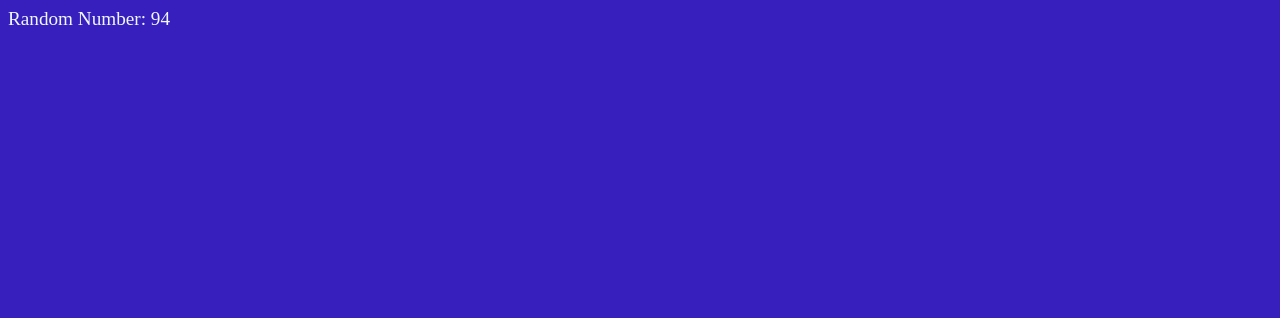
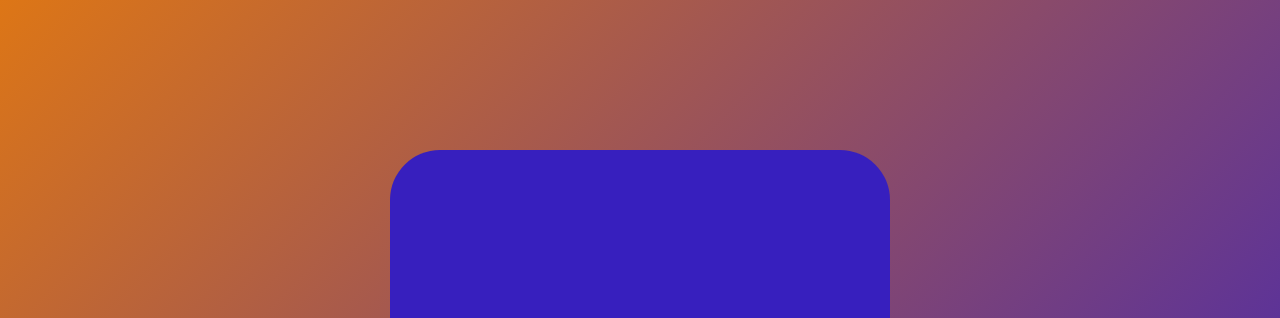
Before and after one commit to VedantCodes30/100-Days-Learning-Challenge, a plain HTML site: page day-7/index.html in a window 1280 px wide. Shown: the top 318 px of the page. Drawn offline with Linux system fonts and the light colour scheme.

Commit message:
Random number generator

```diff
--- a/day-7/index.html
+++ b/day-7/index.html
@@ -3,7 +3,7 @@
   <head>
     <meta charset="UTF-8" />
     <meta name="viewport" content="width=device-width, initial-scale=1.0" />
-    <title>Index</title>
+    <title>Day 7</title>
     <link rel="stylesheet" href="style.css" />
   </head>
   <body>
--- a/day-7/index.js
+++ b/day-7/index.js
@@ -1,3 +1,12 @@
-let randomNum = Math.floor(Math.random() * 100) + 1;
+// Create a div element with the id "rand"
+let randomNum = document.createElement('div');
+randomNum.id = 'rand';
 
-document.write("Random Number: " + randomNum)
+// Generate a random number
+let randomNumber = Math.floor(Math.random() * 100) + 1;
+
+// Set the inner text of the div to display the random number
+randomNum.innerText = "Random Number Generator:  " + randomNumber;
+
+// Append the div to the body of the document
+document.body.appendChild(randomNum);
--- a/day-7/style.css
+++ b/day-7/style.css
@@ -1,5 +1,25 @@
 body {
+  background: linear-gradient(135deg, rgb(221, 118, 22), rgb(55, 31, 190));
+  background-size: 100% 100%;
+  background-attachment: fixed;
+  margin: 0;
+  display: flex;
+  justify-content: center;
+  align-items: center;
+  height: 100vh;
+  margin: 0;
+  color: white;
+}
+
+#rand {
+  align-items: center;
+  width: 120px;
+  height: 120px;
+  border-radius: 50px;
+  font-family: Georgia;
+  padding: 190px;
+  text-align: center;
   background-color: rgb(55, 31, 190);
   color: aliceblue;
-  font-size: larger;
+  font-size: xx-large;
 }
```
